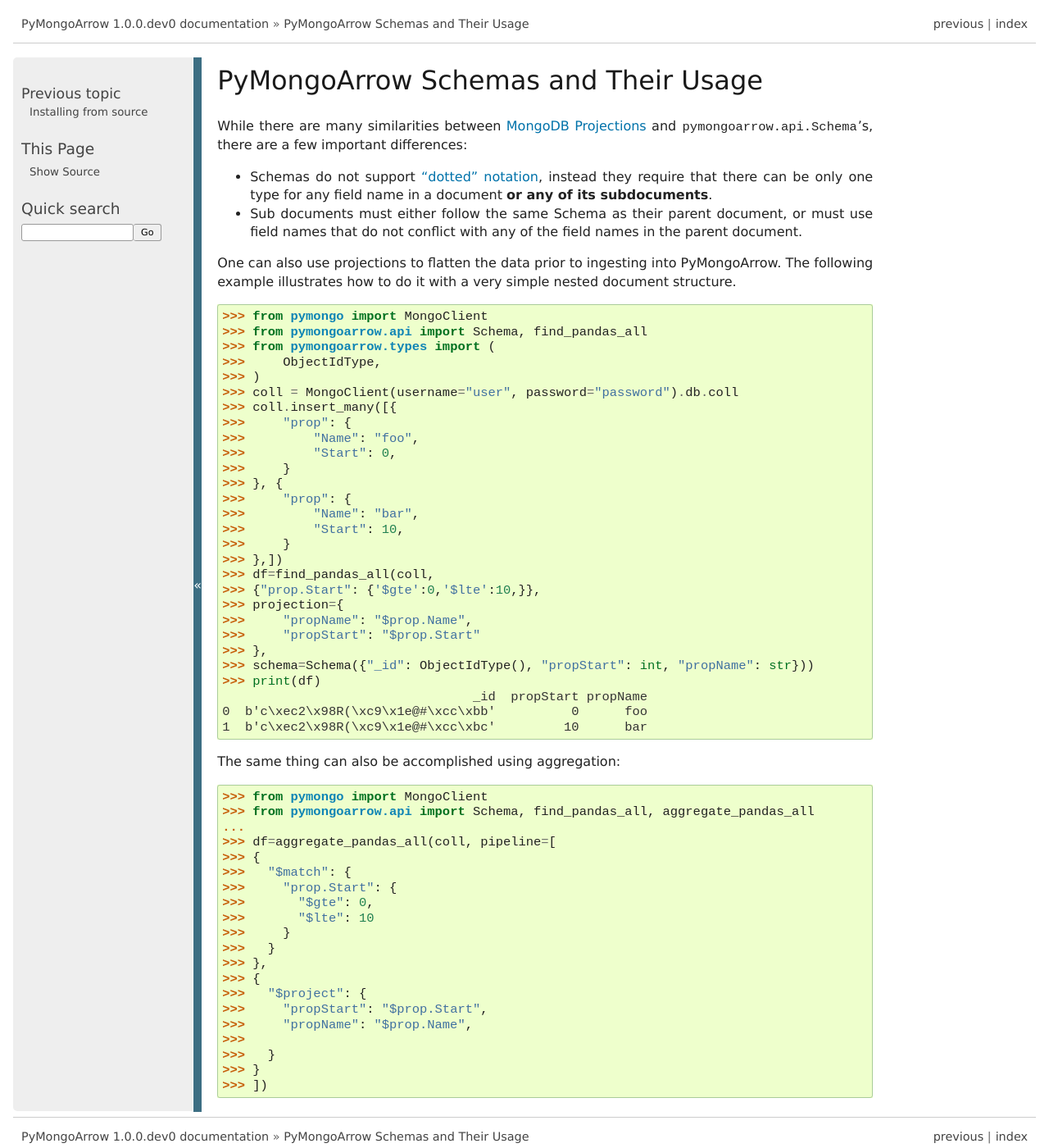
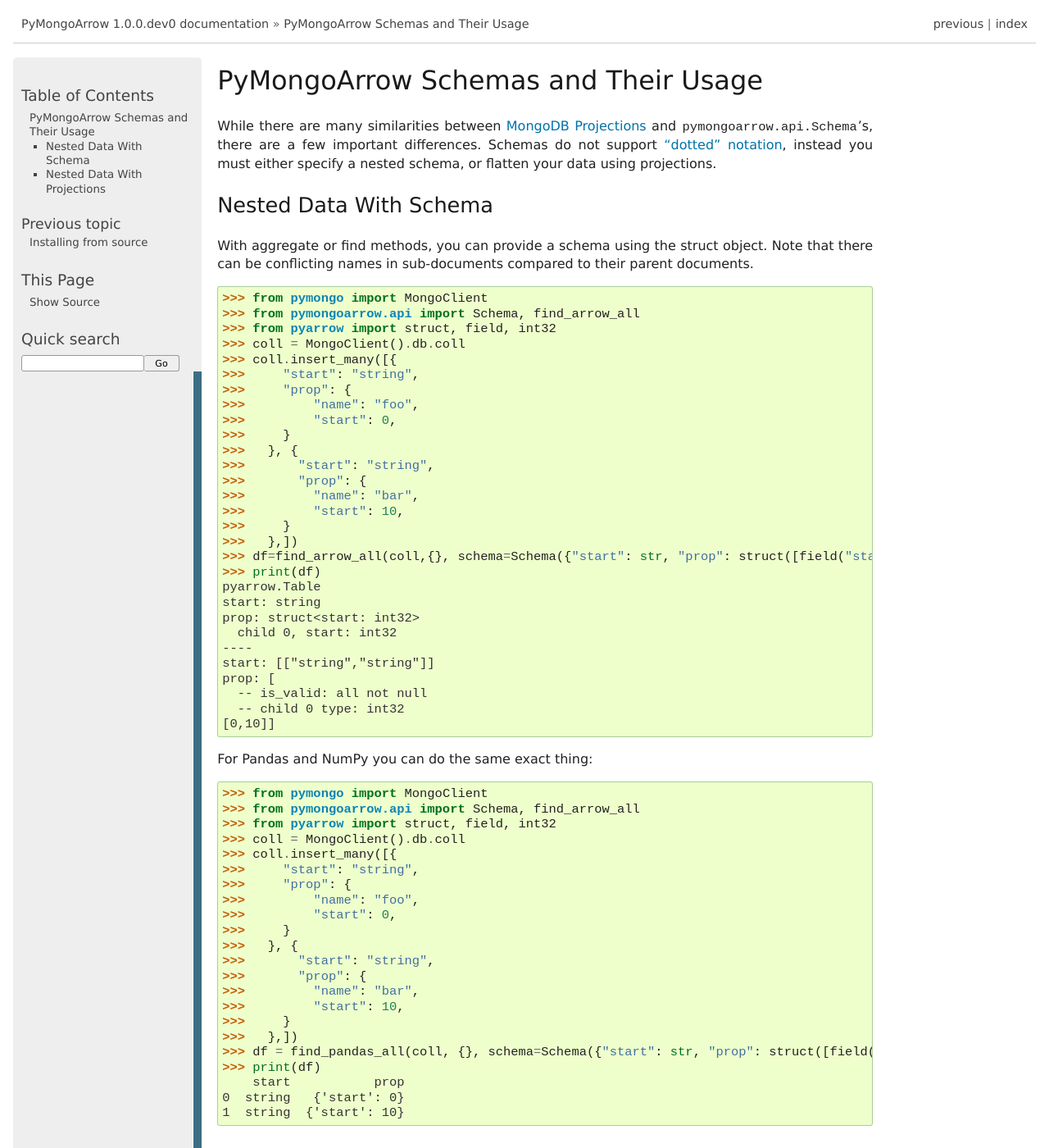
Before and after one commit to mongodb-labs/mongo-arrow, a Sphinx documentation site: the page built from bindings/python/docs/source/schemas.rst, in a window 1280 px wide and 1400 px high. Shown: the whole window at 82% size. Built offline with Sphinx 7.4.7, drawn with Linux system fonts in a browser that asks for light colours; some of the changed text lies outside the part shown.

Commit message:
refactor docs, add more examples

```diff
--- a/bindings/python/docs/source/schemas.rst
+++ b/bindings/python/docs/source/schemas.rst
@@ -4,13 +4,79 @@ PyMongoArrow Schemas and Their Usage
 ====================================
 
 While there are many similarities between `MongoDB Projections <https://www.mongodb.com/docs/manual/reference/operator/projection/positional/>`_
-and :class:`pymongoarrow.api.Schema`'s, there are a few important differences:
+and :class:`pymongoarrow.api.Schema`'s, there are a few important differences.
+Schemas do not support `"dotted" notation <https://www.mongodb.com/docs/manual/core/document/#dot-notation>`_, instead
+you must either specify a nested schema, or flatten your data using projections.
 
-* Schemas do not support `"dotted" notation <https://www.mongodb.com/docs/manual/core/document/#dot-notation>`_,
-  instead they require that there can be only one type for any field name in a document **or any of its subdocuments**.
-* Sub documents must either follow the same Schema as their parent document, or must use field names that do not conflict
-  with any of the field names in the parent document.
 
+Nested Data With Schema
+-----------------------
+
+With aggregate or find methods, you can provide a schema using the struct object. Note that there can be conflicting
+names in sub-documents compared to their parent documents.
+
+.. code-block:: python
+
+   >>> from pymongo import MongoClient
+   >>> from pymongoarrow.api import Schema, find_arrow_all
+   >>> from pyarrow import struct, field, int32
+   >>> coll = MongoClient().db.coll
+   >>> coll.insert_many([{
+   >>>     "start": "string",
+   >>>     "prop": {
+   >>>         "name": "foo",
+   >>>         "start": 0,
+   >>>     }
+   >>>   }, {
+   >>>       "start": "string",
+   >>>       "prop": {
+   >>>         "name": "bar",
+   >>>         "start": 10,
+   >>>     }
+   >>>   },])
+   >>> df=find_arrow_all(coll,{}, schema=Schema({"start": str, "prop": struct([field("start", int32())])}))
+   >>> print(df)
+   pyarrow.Table
+   start: string
+   prop: struct<start: int32>
+     child 0, start: int32
+   ----
+   start: [["string","string"]]
+   prop: [
+     -- is_valid: all not null
+     -- child 0 type: int32
+   [0,10]]
+
+For Pandas and NumPy you can do the same exact thing:
+
+.. code-block:: python
+
+   >>> from pymongo import MongoClient
+   >>> from pymongoarrow.api import Schema, find_arrow_all
+   >>> from pyarrow import struct, field, int32
+   >>> coll = MongoClient().db.coll
+   >>> coll.insert_many([{
+   >>>     "start": "string",
+   >>>     "prop": {
+   >>>         "name": "foo",
+   >>>         "start": 0,
+   >>>     }
+   >>>   }, {
+   >>>       "start": "string",
+   >>>       "prop": {
+   >>>         "name": "bar",
+   >>>         "start": 10,
+   >>>     }
+   >>>   },])
+   >>> df = find_pandas_all(coll, {}, schema=Schema({"start": str, "prop": struct([field("start", int32())])}))
+   >>> print(df)
+       start           prop
+   0  string   {'start': 0}
+   1  string  {'start': 10}
+
+
+Nested Data With Projections
+----------------------------
 
 One can also use projections to flatten the data prior to ingesting into PyMongoArrow.
 The following example illustrates how to do it with a very simple nested document structure.
@@ -18,27 +84,26 @@ The following example illustrates how to do it with a very simple nested documen
 .. code-block:: python
 
    >>> from pymongo import MongoClient
-   >>> from pymongoarrow.api import Schema, find_pandas_all
-   >>> from pymongoarrow.types import (
-   >>>     ObjectIdType,
-   >>> )
-   >>> coll = MongoClient(username="user", password="password").db.coll
+   >>> from pymongoarrow.api import Schema, find_pandas_all, aggregate_pandas_all
+   >>> from pymongoarrow.types import ObjectIdType
+   >>>
+   >>> coll = MongoClient().db.coll
    >>> coll.insert_many([{
    >>>     "prop": {
-   >>>         "Name": "foo",
-   >>>         "Start": 0,
-   >>>     }
+   >>>         "name": "foo",
+   >>>         "start": 0,
+   >>>    }
    >>> }, {
    >>>     "prop": {
-   >>>         "Name": "bar",
-   >>>         "Start": 10,
+   >>>         "name": "bar",
+   >>>         "start": 10,
    >>>     }
-   >>> },])
+   >>> }])
    >>> df=find_pandas_all(coll,
-   >>> {"prop.Start": {'$gte':0,'$lte':10,}},
-   >>> projection={
-   >>>     "propName": "$prop.Name",
-   >>>     "propStart": "$prop.Start"
+   >>>     {"prop.start": {'$gte':0,'$lte':10,}},
+   >>>     projection={
+   >>>         "propName": "$prop.name",
+   >>>         "propStart": "$prop.start"
    >>> },
    >>> schema=Schema({"_id": ObjectIdType(), "propStart": int, "propName": str}))
    >>> print(df)
@@ -65,8 +130,8 @@ The same thing can also be accomplished using aggregation:
    >>> },
    >>> {
    >>>   "$project": {
-   >>>     "propStart": "$prop.Start",
-   >>>     "propName": "$prop.Name",
+   >>>     "propStart": "$prop.start",
+   >>>     "propName": "$prop.name",
    >>>
    >>>   }
    >>> }
```
Also changed, not shown: other parts of bindings/python/docs/source/schemas.rst (+2 -2 lines).
